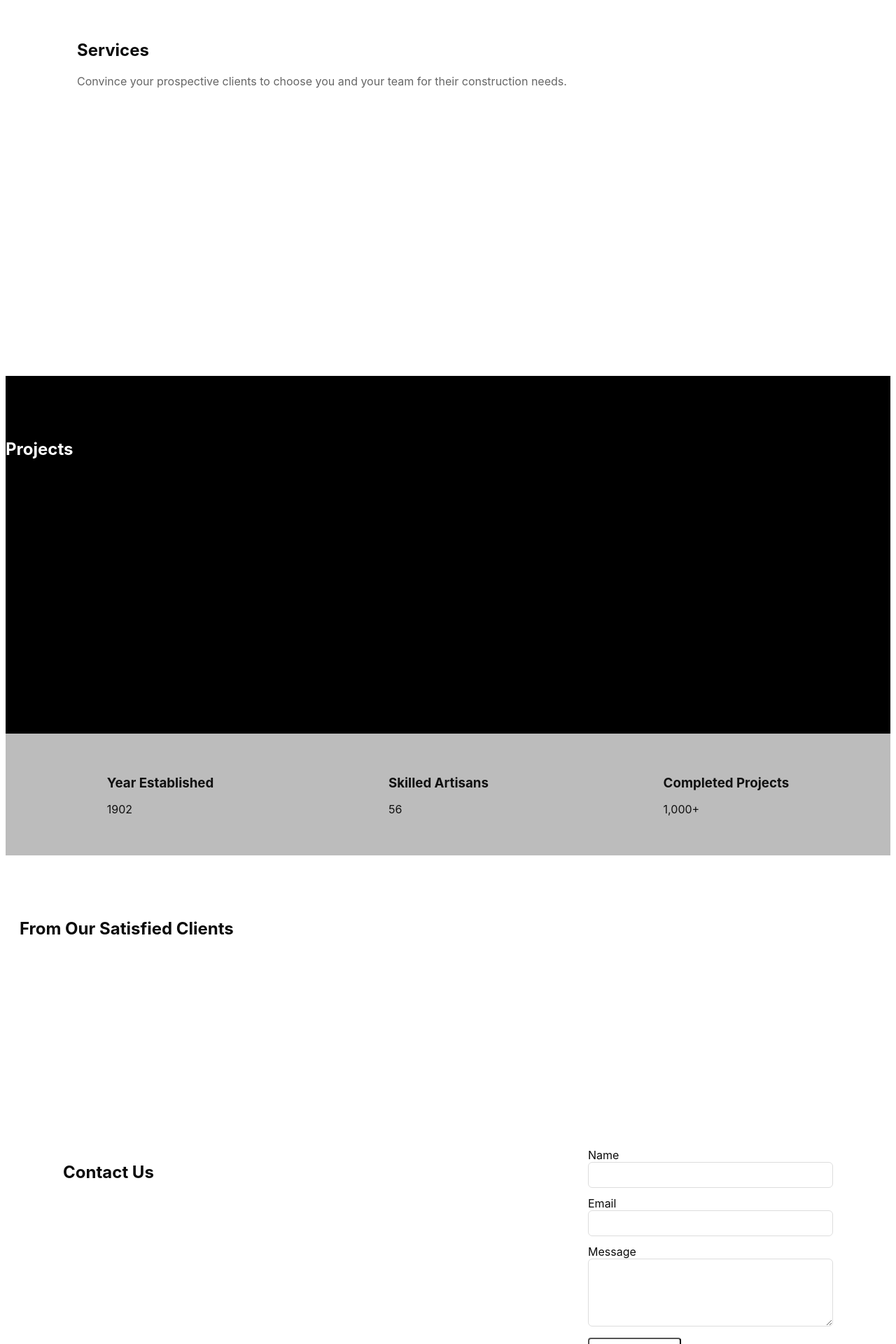
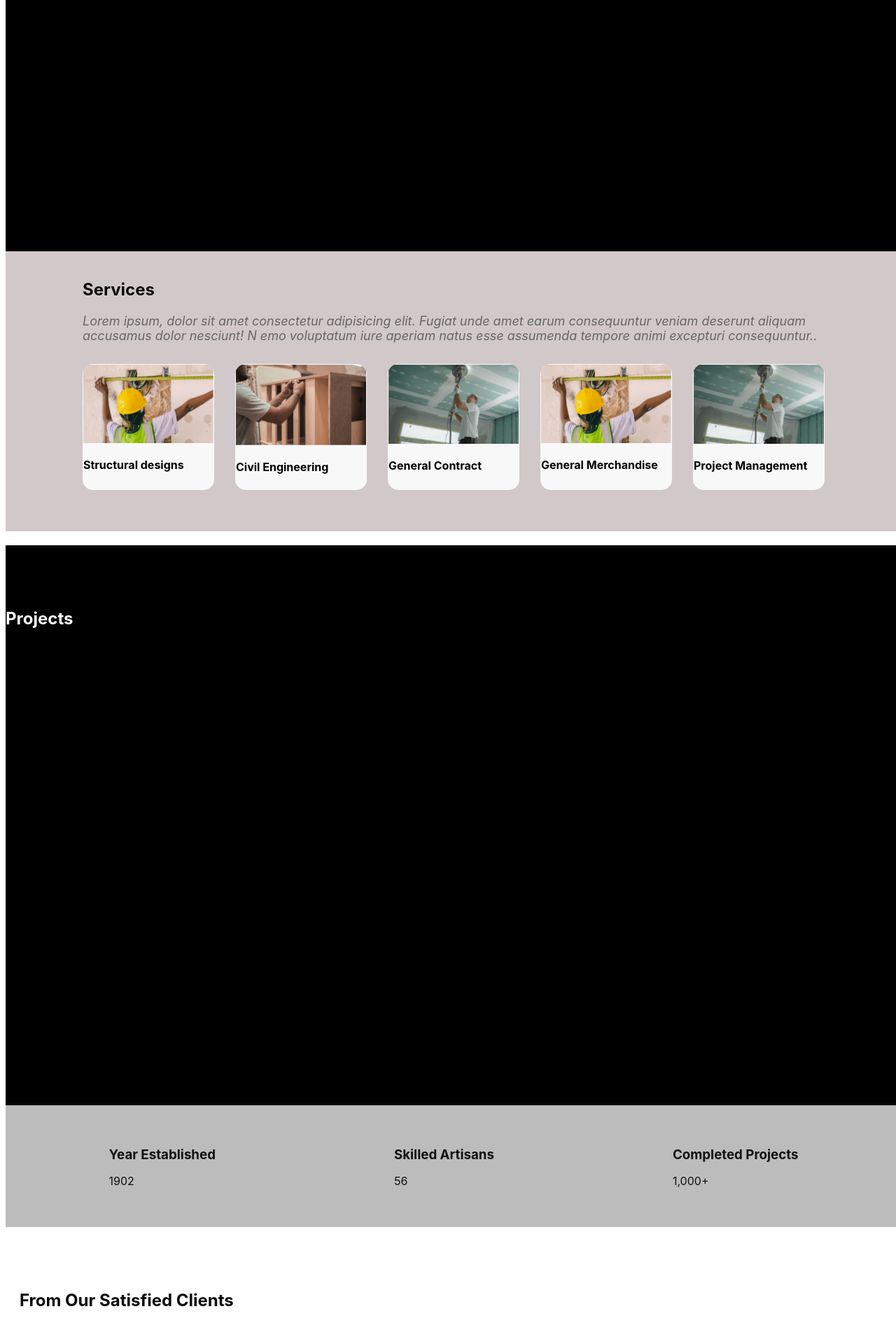
Before and after one commit to Flowboyz/adefolami, a Flask app: page / in a window 1280 px wide. Shown: the part 1249-3169 px from the top of the page at 70% size. Run offline with Flask 3, Linux system fonts and the light colour scheme; parts of the project's set-up code (start-up, migrations or seed data) failed here and were passed over.

Commit message:
new commit

```diff
--- a/app.py
+++ b/app.py
@@ -27,7 +27,7 @@
  return render_template('index.html')
 
 
-@app.route('/contact', methods=['POST'])
+@app.route('/contact', method=['POST'])
 def contact():
     try:
         payload = request.get_json()
--- a/templates/index.html
+++ b/templates/index.html
@@ -3,14 +3,14 @@
 <head>
     <meta charset="utf-8">
     <meta name="viewport" content="width=device-width, initial-scale=1">
-    <title>Hendles Builders</title>
+    <title>Adefolami Structural Solutions</title>
     <link rel="stylesheet" href="static/css/style.css">
 </head>
 <body>
 <!-- NAV -->
 <nav class="nav">
     <div class="nav-inner">
-        <div class="brand">Hendles Builders</div>
+        <div class="brand">Adefolami Structural Solutions</div>
         <button id="nav-toggle" aria-label="menu">☰</button>
         <ul class="nav-links" id="nav-links">
             <li><a href="#about">About</a></li>
@@ -26,7 +26,7 @@
 <header class="hero">
     <div class="hero-overlay"></div>
     <div class="hero-inner">
-        <h1>Revitalize your<br>historic structure</h1>
+        <h1>Revitalize your<br>building structure</h1>
         <a href="#contact" class="btn">Get in touch</a>
     </div>
 </header>
@@ -39,7 +39,7 @@
         <p>Write a paragraph that talks about your company here. You can talk about your company’s background, history, mission, vision, or philosophy. Anything that will introduce your brand’s persona to your clients.</p>
     </div>
     <div class="about-right">
-        <img src="/static/img/building.jpg" alt="building">
+        <img src="#" alt="building">
     </div>
 </section>
 
@@ -48,25 +48,35 @@
 <section id="services" class="services">
     <div class="container">
         <h2>Services</h2>
-        <p class="lead">Convince your prospective clients to choose you and your team for their construction needs.</p>
+        <p class="lead">Lorem ipsum, dolor sit amet consectetur adipisicing elit. Fugiat unde
+             amet earum consequuntur veniam deserunt aliquam accusamus dolor nesciunt! N
+             emo voluptatum iure aperiam natus esse assumenda tempore animi excepturi consequuntur..</p>
 
 
         <div class="cards">
-            <article class="card reveal">
-                <img src="/static/img/window.jpg" alt="window"/>
-                <h4>Window Restoration</h4>
+            <article class="card-reveal">
+                <img src="static/img/p1.png" alt="structural designs"/>
+                <h4>Structural designs</h4>
             </article>
 
-
-            <article class="card reveal">
-                <img src="/static/img/wood.jpg" alt="woodwork"/>
-                <h4>Woodwork Replication</h4>
+            <article class="card-reveal">
+                <img src="static/img/p2.png" alt="cicil engineering"/>
+                <h4>Civil Engineering</h4>
             </article>
 
+            <article class="card-reveal">
+                <img src="static/img/p3.png" alt="general contract"/>
+                <h4> General Contract</h4>
+            </article>
 
-            <article class="card reveal">
-                <img src="/static/img/paint.jpg" alt="paint"/>
-                <h4>Lead Paint Removal</h4>
+            <article class="card-reveal">
+                <img src="static/img/p1.png" alt="general merchandise"/>
+                <h4>General Merchandise</h4>
+            </article>
+
+            <article class="card-reveal">
+                <img src="static/img/p3.png" alt="project managment"/>
+                <h4>Project Management</h4>
             </article>
         </div>
     </div>
@@ -118,7 +128,7 @@
             <h3>Fort Leburg</h3>
             <p>123 Anywhere St., Any City, ST 12345</p>
             <p>Tel: (123) 456-7890</p>
-            <p>Email: hello@reallygreatsite.com</p>
+            <p><a href="mailto:flowboyzamy@gmail.com">Email: adefolamistructure@gmail.com</a></p>
         </div>
     </div>
 </section>
@@ -127,8 +137,8 @@
 <!-- FOOTER -->
 <footer>
     <div class="footer-inner">
-        <div class="brand">Hendles Builders</div>
-        <div class="copy">© <span id="year"></span> Hendles Builders</div>
+        <div class="brand">Adefolami Structural Solutions</div>
+        <div class="copy">© <span id="year"></span> Adefolami Structural Solutions</div>
     </div>
 </footer>
 
--- a/templates/static/css/style.css
+++ b/templates/static/css/style.css
@@ -92,25 +103,28 @@
   margin-bottom: 18px;
 }
 
-.btn{display:inline-block;
-  background:white;
-  color: black;
+.btn{
+  display:inline-block;
+  background:rgb(44, 44, 44);
+  color: rgb(212, 182, 30);
   padding: 12px 18px;
   border-radius: 4px;
   text-decoration: none;
-  font-weight: 600;
+  font-weight: 1000;
 }
 
 /* ABOUT */
 .about{
+  height: 100vh;
   display: grid;
   grid-template-columns: 1fr 1fr;
-  gap:30px;padding: 80px 0;
+  gap: 30px;
+  padding: 80px 0;
   background: #000;
   color: #fff;
 }
 .about-left{
-  padding: 0 60px;
+  padding: 0 40px;
 }
 
 .about-left h2{
@@ -126,29 +140,44 @@
 
 /* SERVICES */
 .services{
-  padding: 70px 0;
-  background: #fff;
+  height: 50vh;
+  padding: 20px 0;
+  background: #d1c9c9;
+  margin-bottom: 20px;
 }
 
 .services .lead{
   color: #666;
-  max-width: 700px;
+  /* max-width: 700px; */
+  font-size: 18px;
+  font-weight: 180px;
+  font-style: italic;
 }
 
 .cards{
   display: grid;
-  grid-template-columns: repeat(3,1fr);
-  gap: 20px;
+  grid-template-columns: repeat(5,1fr);
+  gap: 30px;
   margin-top: 30px;
-}
-.card{
-  background: #f8f8f8;
-  padding: 10px;
-  border-radius: 6px;
-  overflow: hidden;
+  height: fit-content;
+  width: fit-content;
 }
 
-.card h4{margin-top: 10px;
+.card-reveal{
+  background: #f8f8f8;
+  padding: 1px;
+  border-radius: 15px;
+  overflow: hidden;
+  color: black;
+}
+
+/* .card-reveal img{
+ width: 100%;
+ height: 100%;
+} */
+
+.card h4{
+  /* margin-top: 1px; */
   font-size: 1rem;
 }
 
@@ -157,6 +186,7 @@
   padding: 70px 0;
   background: #000;
   color: #fff;
+  height: 100%;
 }
 
 .project-grid{
@@ -190,6 +220,7 @@
 
 /* TESTIMONIALS */
 .testimonials{
+  height: 100vh;
   padding: 70px 20px;
 }
 
@@ -213,7 +244,7 @@
 
 /* CONTACT */
 .contact{
-  background: #fff;
+  background: rgb(212, 182, 30);
   padding: 70px 20px;
 }
 
@@ -230,7 +261,7 @@
   margin-bottom: 12px;
 }
 
-.contact input,.contact textarea{
+.contact input .contact textarea{
   width: 100%;
   padding: 10px;
   border: 1px solid #ddd;
```
Also changed, not shown: other parts of templates/static/css/style.css (+27 -15 lines), templates/static/img/p1.png (added), templates/static/img/p2.png (added), templates/static/img/p3.png (added).
